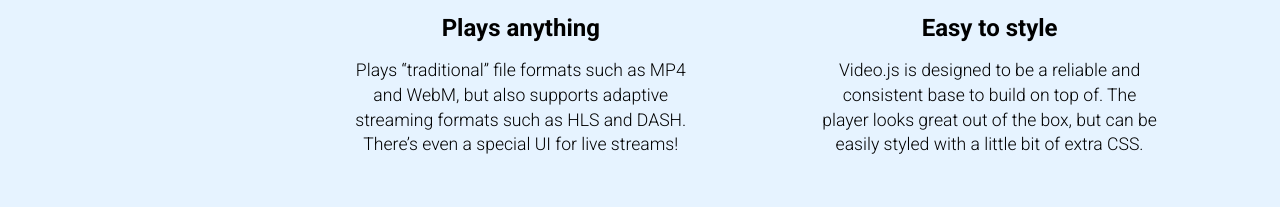
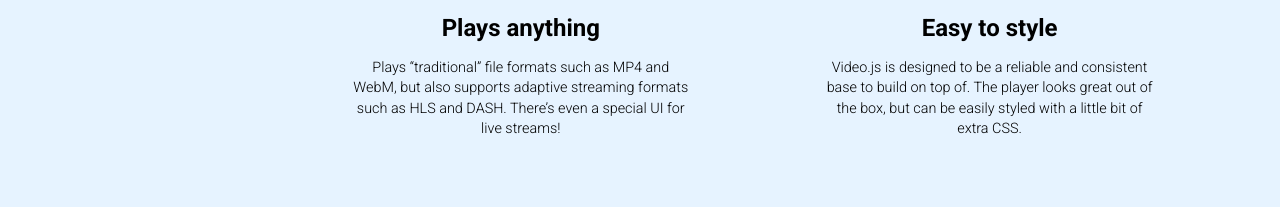
Before and after one commit to kushagra-aa/betterTube, a Svelte app: page / in a window 1280 px wide. Shown: the part 1520-1727 px from the top of the page. Built offline with nearby package versions, Linux system fonts and the light colour scheme; some icons are missing.

Commit message:
minor ui fixes in features

```diff
--- a/src/App.svelte
+++ b/src/App.svelte
@@ -6,7 +6,7 @@
   let isSidebarCollapsed = false;
   let isNavbarHidden = false;
   let minScroll = 80;
-  let scrollY = 0;
+  let scrollY;
   let lastScroll;
   onMount(() => {
     lastScroll = scrollY;
--- a/src/styles/features.css
+++ b/src/styles/features.css
@@ -1,5 +1,5 @@
 .features-container {
-  padding: 2em 4em;
+  padding: 2em 4em 8em 4em;
   display: flex;
   flex-direction: column;
   gap: 1em;
@@ -40,7 +40,7 @@
 }
 .feature-container > p {
   text-align: center;
-  font-size: 1.1rem;
+  font-size: .9rem;
   font-weight: 300;
   line-height: 140%;
   width: 80%;
```
